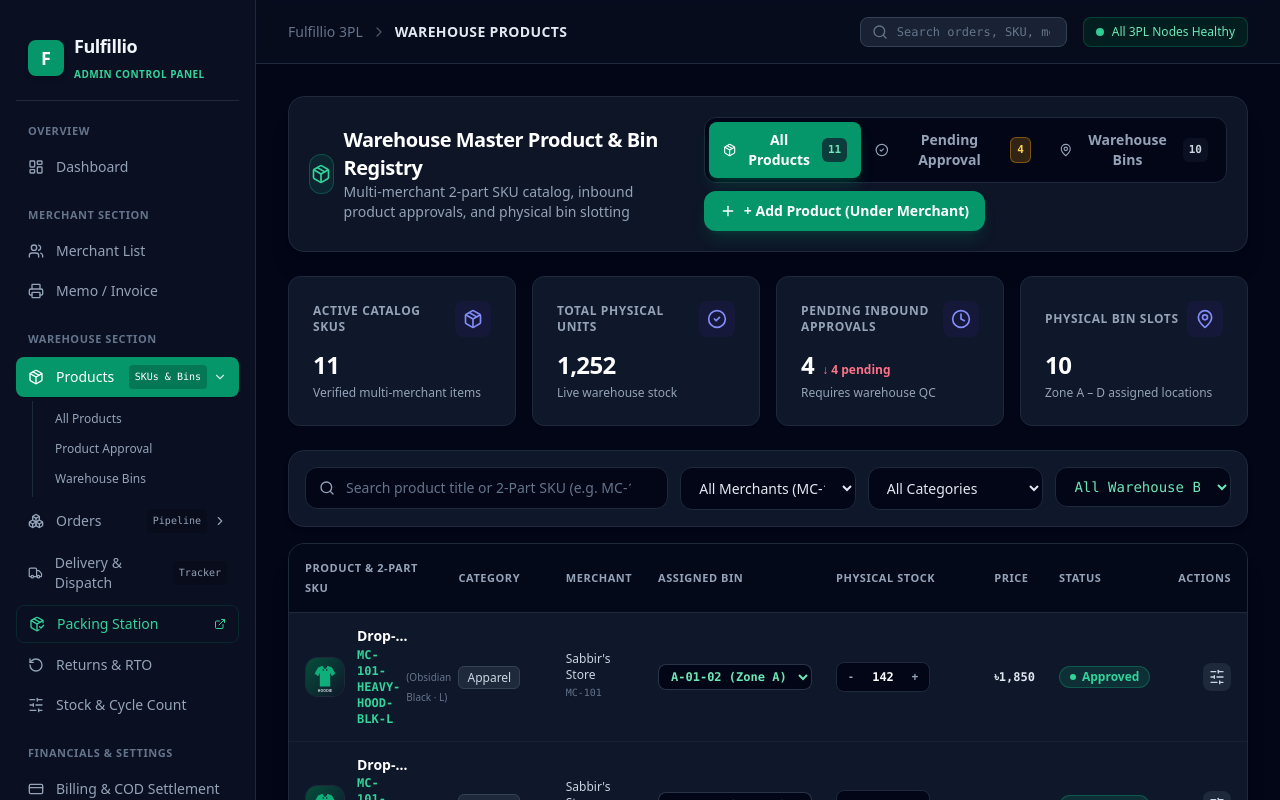
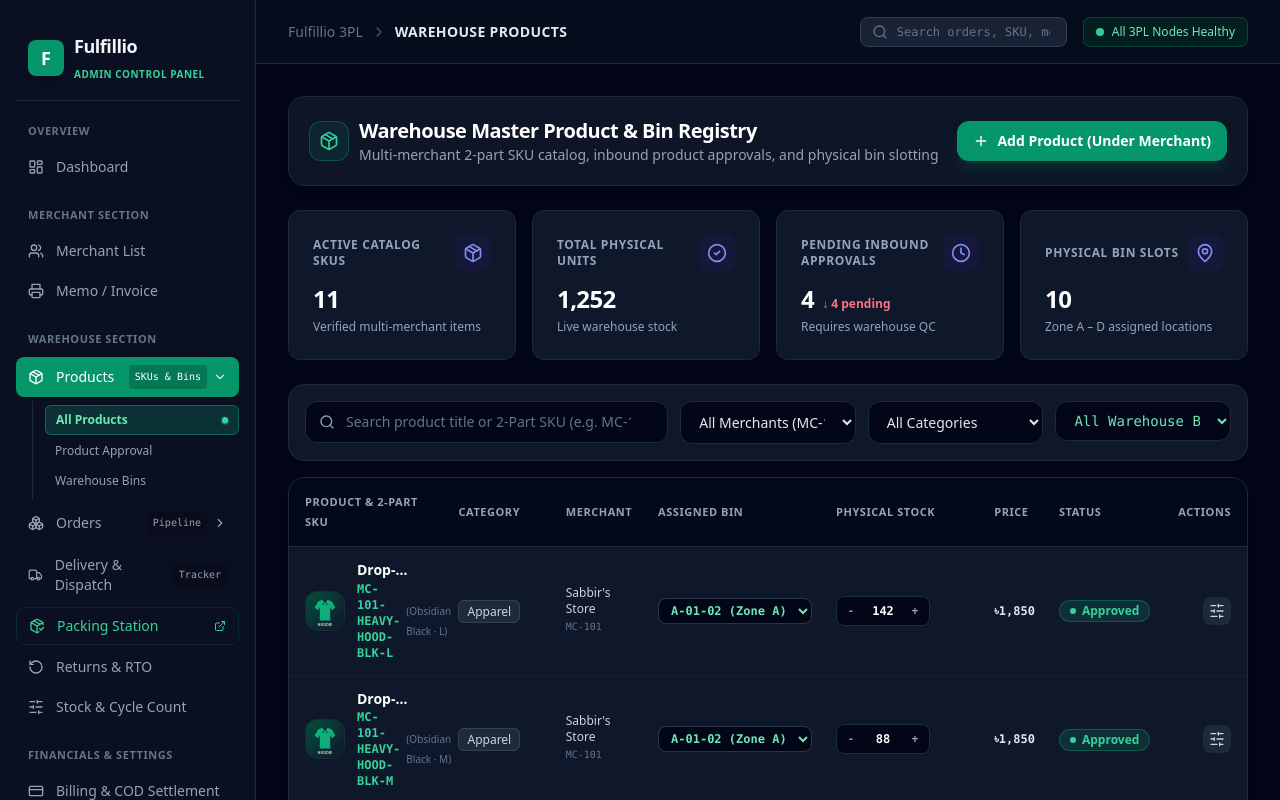
Before and after one commit to Fulfillio-online/Fulfillio, a Next.js app in the folder apps/web/: page /admin/products in a window 1280 px wide. Shown: the top 800 px of the page. Built offline with nearby package versions, Linux system fonts and the light colour scheme.

Commit message:
products page nav and tab

```diff
--- a/apps/web/src/app/admin/layout.tsx
+++ b/apps/web/src/app/admin/layout.tsx
@@ -1,8 +1,8 @@
 'use client';
 
-import React, { useState, useEffect } from 'react';
+import React, { useState, useEffect, Suspense } from 'react';
 import Link from 'next/link';
-import { usePathname } from 'next/navigation';
+import { usePathname, useSearchParams } from 'next/navigation';
 import {
   LayoutDashboard,
   Users,
@@ -199,22 +199,12 @@ export default function AdminLayout({ children }: AdminLayoutProps) {
 
                   {/* Sub-options under Products */}
                   {isProductsExpanded && (
-                    <div className="ml-4 pl-3 border-l border-slate-800 space-y-0.5 py-1">
-                      {[
-                        { tab: 'all', label: 'All Products' },
-                        { tab: 'approval', label: 'Product Approval' },
-                        { tab: 'bins', label: 'Warehouse Bins' },
-                      ].map((sub) => (
-                        <Link
-                          key={sub.tab}
-                          href={`/admin/products?tab=${sub.tab}`}
-                          onClick={() => setIsMobileSidebarOpen(false)}
-                          className="w-full flex items-center justify-between px-2.5 py-1.5 rounded-md text-xs font-medium text-slate-400 hover:text-slate-200 hover:bg-slate-800/40 transition-colors"
-                        >
-                          <span>{sub.label}</span>
-                        </Link>
-                      ))}
-                    </div>
+                    <Suspense fallback={<div className="ml-4 pl-3 border-l border-slate-800 py-1" />}>
+                      <ProductsSubNav
+                        pathname={pathname}
+                        onItemClick={() => setIsMobileSidebarOpen(false)}
+                      />
+                    </Suspense>
                   )}
                 </div>
 
@@ -254,23 +244,12 @@ export default function AdminLayout({ children }: AdminLayoutProps) {
 
                   {/* Sub-options under Orders */}
                   {isOrdersExpanded && (
-                    <div className="ml-4 pl-3 border-l border-slate-800 space-y-0.5 py-1">
-                      {[
-                        { tab: 'all', label: 'All Orders' },
-                        { tab: 'pick', label: 'Pick' },
-                        { tab: 'pack', label: 'Pack' },
-                        { tab: 'dispatch', label: 'Dispatch' },
-                      ].map((sub) => (
-                        <Link
-                          key={sub.tab}
-                          href={`/admin/orders?tab=${sub.tab}`}
-                          onClick={() => setIsMobileSidebarOpen(false)}
-                          className="w-full flex items-center justify-between px-2.5 py-1.5 rounded-md text-xs font-medium text-slate-400 hover:text-slate-200 hover:bg-slate-800/40 transition-colors"
-                        >
-                          <span>{sub.label}</span>
-                        </Link>
-                      ))}
-                    </div>
+                    <Suspense fallback={<div className="ml-4 pl-3 border-l border-slate-800 py-1" />}>
+                      <OrdersSubNav
+                        pathname={pathname}
+                        onItemClick={() => setIsMobileSidebarOpen(false)}
+                      />
+                    </Suspense>
                   )}
                 </div>
 
@@ -443,3 +422,90 @@ export default function AdminLayout({ children }: AdminLayoutProps) {
     </div>
   );
 }
+
+function ProductsSubNav({
+  pathname,
+  onItemClick,
+}: {
+  pathname: string;
+  onItemClick: () => void;
+}) {
+  const searchParams = useSearchParams();
+  const isProductsRoute = pathname.startsWith('/admin/products');
+  const currentTab = searchParams.get('tab') || 'all';
+
+  const subOptions = [
+    { tab: 'all', label: 'All Products' },
+    { tab: 'approval', label: 'Product Approval' },
+    { tab: 'bins', label: 'Warehouse Bins' },
+  ];
+
+  return (
+    <div className="ml-4 pl-3 border-l border-slate-800 space-y-0.5 py-1">
+      {subOptions.map((sub) => {
+        const isActive = isProductsRoute && currentTab === sub.tab;
+        return (
+          <Link
+            key={sub.tab}
+            href={`/admin/products?tab=${sub.tab}`}
+            onClick={onItemClick}
+            className={`w-full flex items-center justify-between px-2.5 py-1.5 rounded-md text-xs font-medium transition-all ${
+              isActive
+                ? 'bg-emerald-500/20 text-emerald-300 font-semibold border border-emerald-500/40 shadow-sm'
+                : 'text-slate-400 hover:text-slate-200 hover:bg-slate-800/40'
+            }`}
+          >
+            <span>{sub.label}</span>
+            {isActive && (
+              <span className="w-1.5 h-1.5 rounded-full bg-emerald-400 shadow-sm shadow-emerald-400" />
+            )}
+          </Link>
+        );
+      })}
+    </div>
+  );
+}
+
+function OrdersSubNav({
+  pathname,
+  onItemClick,
+}: {
+  pathname: string;
+  onItemClick: () => void;
+}) {
+  const searchParams = useSearchParams();
+  const isOrdersRoute = pathname.startsWith('/admin/orders');
+  const currentTab = searchParams.get('tab') || 'all';
+
+  const subOptions = [
+    { tab: 'all', label: 'All Orders' },
+    { tab: 'pick', label: 'Pick' },
+    { tab: 'pack', label: 'Pack' },
+    { tab: 'dispatch', label: 'Dispatch' },
+  ];
+
+  return (
+    <div className="ml-4 pl-3 border-l border-slate-800 space-y-0.5 py-1">
+      {subOptions.map((sub) => {
+        const isActive = isOrdersRoute && currentTab === sub.tab;
+        return (
+          <Link
+            key={sub.tab}
+            href={`/admin/orders?tab=${sub.tab}`}
+            onClick={onItemClick}
+            className={`w-full flex items-center justify-between px-2.5 py-1.5 rounded-md text-xs font-medium transition-all ${
+              isActive
+                ? 'bg-emerald-500/20 text-emerald-300 font-semibold border border-emerald-500/40 shadow-sm'
+                : 'text-slate-400 hover:text-slate-200 hover:bg-slate-800/40'
+            }`}
+          >
+            <span>{sub.label}</span>
+            {isActive && (
+              <span className="w-1.5 h-1.5 rounded-full bg-emerald-400 shadow-sm shadow-emerald-400" />
+            )}
+          </Link>
+        );
+      })}
+    </div>
+  );
+}
--- a/apps/web/src/features/products/ProductsManager.tsx
+++ b/apps/web/src/features/products/ProductsManager.tsx
@@ -1,7 +1,7 @@
 'use client';
 
 import React, { useState, useEffect } from 'react';
-import { Package, CheckCircle2, MapPin, Plus, Box } from 'lucide-react';
+import { Package, CheckCircle2, Plus } from 'lucide-react';
 import {
   WarehouseBin,
   WarehouseProductItem,
@@ -178,8 +178,6 @@ export function ProductsManager({
     triggerToast(`Warehouse Bin ${newBin.code} created successfully.`);
   };
 
-  const approvedCount = products.filter((p) => p.status === 'APPROVED').length;
-  const pendingCount = products.filter((p) => p.status === 'PENDING_APPROVAL').length;
 
   return (
     <div className="space-y-6 text-slate-100">
@@ -199,67 +197,15 @@ export function ProductsManager({
           </div>
         </div>
 
-        {/* 3 Sub-Tabs + Add Product button */}
-        <div className="flex flex-wrap items-center gap-2">
-          <div className="inline-flex bg-slate-950 p-1 rounded-xl border border-slate-800">
-            <button
-              type="button"
-              onClick={() => handleSelectTab('all')}
-              className={`px-3.5 py-2 rounded-lg text-xs sm:text-sm font-semibold transition-all flex items-center gap-2 cursor-pointer ${
-                subTab === 'all'
-                  ? 'bg-emerald-600 text-white shadow-lg shadow-emerald-600/25'
-                  : 'text-slate-400 hover:text-slate-200'
-              }`}
-            >
-              <Package className="w-4 h-4" />
-              <span>All Products</span>
-              <span className="px-1.5 py-0.5 text-[11px] rounded-md bg-slate-900/70 text-emerald-300 font-mono">
-                {approvedCount}
-              </span>
-            </button>
-
-            <button
-              type="button"
-              onClick={() => handleSelectTab('approval')}
-              className={`px-3.5 py-2 rounded-lg text-xs sm:text-sm font-semibold transition-all flex items-center gap-2 cursor-pointer ${
-                subTab === 'approval'
-                  ? 'bg-emerald-600 text-white shadow-lg shadow-emerald-600/25'
-                  : 'text-slate-400 hover:text-slate-200'
-              }`}
-            >
-              <CheckCircle2 className="w-4 h-4" />
-              <span>Pending Approval</span>
-              {pendingCount > 0 && (
-                <span className="px-1.5 py-0.5 text-[11px] rounded-md bg-amber-500/20 border border-amber-500/40 text-amber-300 font-mono">
-                  {pendingCount}
-                </span>
-              )}
-            </button>
-
-            <button
-              type="button"
-              onClick={() => handleSelectTab('bins')}
-              className={`px-3.5 py-2 rounded-lg text-xs sm:text-sm font-semibold transition-all flex items-center gap-2 cursor-pointer ${
-                subTab === 'bins'
-                  ? 'bg-emerald-600 text-white shadow-lg shadow-emerald-600/25'
-                  : 'text-slate-400 hover:text-slate-200'
-              }`}
-            >
-              <MapPin className="w-4 h-4" />
-              <span>Warehouse Bins</span>
-              <span className="px-1.5 py-0.5 text-[11px] rounded-md bg-slate-900/70 text-slate-300 font-mono">
-                {bins.length}
-              </span>
-            </button>
-          </div>
-
+        {/* Action Button */}
+        <div className="flex items-center gap-2">
           <button
             type="button"
             onClick={() => setAddProductModalOpen(true)}
             className="px-4 py-2.5 rounded-xl bg-emerald-600 hover:bg-emerald-500 text-white text-xs sm:text-sm font-semibold flex items-center gap-2 shadow-lg shadow-emerald-600/20 transition-all cursor-pointer"
           >
             <Plus className="w-4 h-4" />
-            <span>+ Add Product (Under Merchant)</span>
+            <span>Add Product (Under Merchant)</span>
           </button>
         </div>
       </div>
@@ -285,7 +231,6 @@ export function ProductsManager({
       <ProductsStatsOverview
         products={products}
         bins={bins}
-        onSelectTab={handleSelectTab}
       />
 
       {/* Active Tab View */}
--- a/apps/web/src/features/products/components/ProductsStatsOverview.tsx
+++ b/apps/web/src/features/products/components/ProductsStatsOverview.tsx
@@ -8,13 +8,11 @@ import { WarehouseBin, WarehouseProductItem } from '../types';
 interface ProductsStatsOverviewProps {
   products: WarehouseProductItem[];
   bins: WarehouseBin[];
-  onSelectTab: (tab: 'all' | 'approval' | 'bins') => void;
 }
 
 export function ProductsStatsOverview({
   products,
   bins,
-  onSelectTab,
 }: ProductsStatsOverviewProps) {
   const approvedProducts = products.filter((p) => p.status === 'APPROVED');
   const pendingProducts = products.filter((p) => p.status === 'PENDING_APPROVAL');
@@ -23,27 +21,20 @@ export function ProductsStatsOverview({
 
   return (
     <div className="grid grid-cols-1 sm:grid-cols-2 lg:grid-cols-4 gap-4">
-      <div onClick={() => onSelectTab('all')} className="cursor-pointer">
       <StatCard
         title="ACTIVE CATALOG SKUS"
         value={approvedProducts.length}
         description="Verified multi-merchant items"
         icon={<Package className="w-5 h-5" />}
-          className="hover:border-emerald-500/50 transition-all"
       />
-      </div>
 
-      <div onClick={() => onSelectTab('all')} className="cursor-pointer">
       <StatCard
         title="TOTAL PHYSICAL UNITS"
         value={totalInStockUnits.toLocaleString()}
         description="Live warehouse stock"
         icon={<CheckCircle2 className="w-5 h-5" />}
-          className="hover:border-emerald-500/50 transition-all"
       />
-      </div>
 
-      <div onClick={() => onSelectTab('approval')} className="cursor-pointer">
       <StatCard
         title="PENDING INBOUND APPROVALS"
         value={pendingProducts.length}
@@ -54,19 +45,14 @@ export function ProductsStatsOverview({
             : undefined
         }
         icon={<Clock className="w-5 h-5" />}
-          className="hover:border-amber-500/50 transition-all"
       />
-      </div>
 
-      <div onClick={() => onSelectTab('bins')} className="cursor-pointer">
       <StatCard
         title="PHYSICAL BIN SLOTS"
         value={bins.length}
         description="Zone A – D assigned locations"
         icon={<MapPin className="w-5 h-5" />}
-          className="hover:border-emerald-500/50 transition-all"
       />
-      </div>
     </div>
   );
 }
```
Also changed, not shown: apps/web/src/features/products/components/modals/ApprovalActionModal.tsx (+64 -13 lines). Lines whose indentation alone changed are shown as unchanged.
